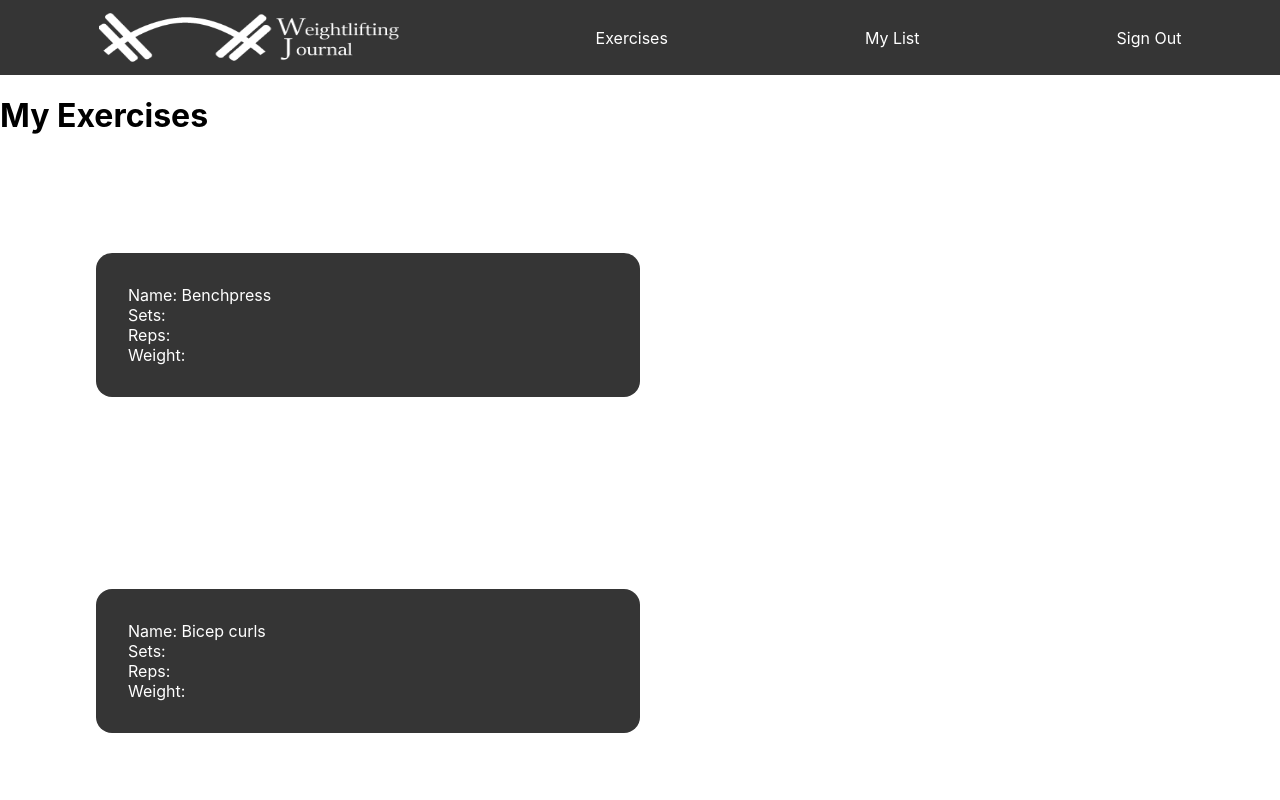
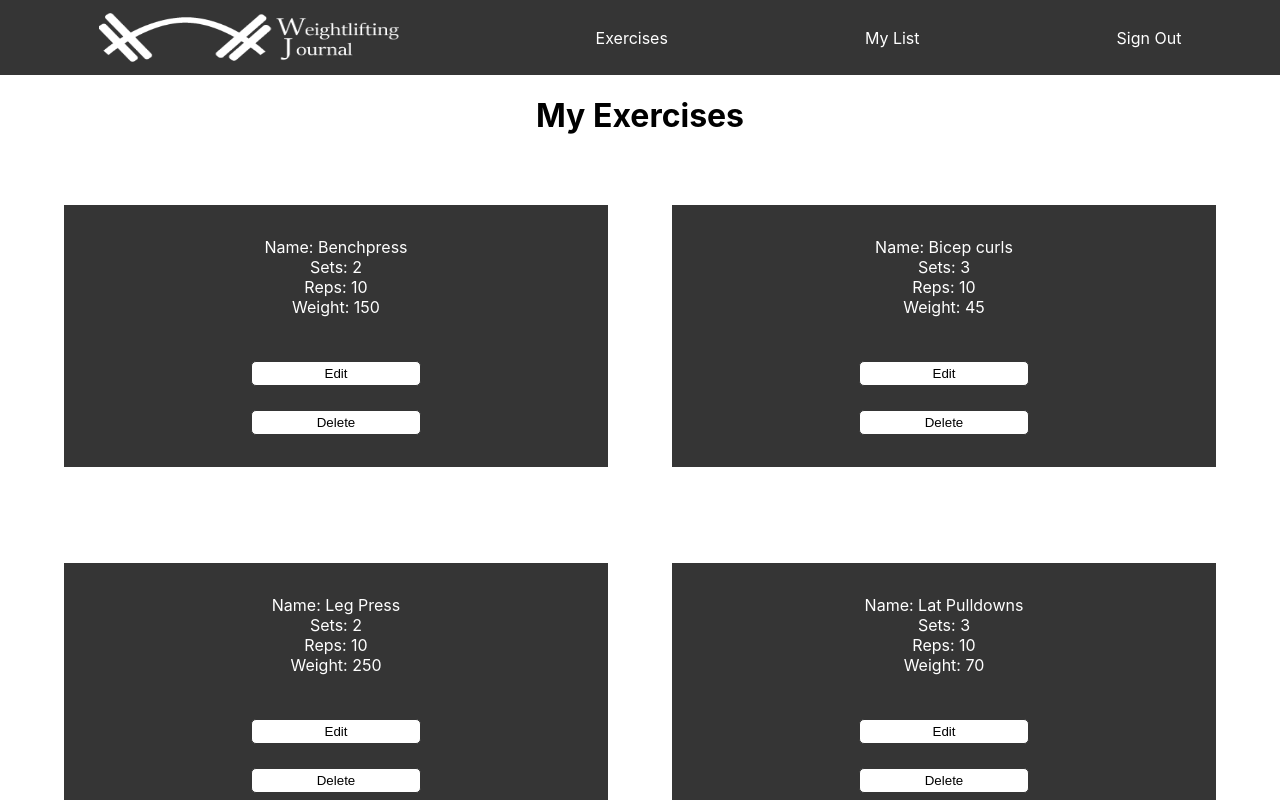
Before and after one commit to BW-FT-Weight-Lifting-Journal-12/front-end, a React (Create React App) app: page /myexercises in a window 1280 px wide. Shown: the top 800 px of the page. Built offline with nearby package versions, Linux system fonts and the light colour scheme.

Commit message:
Starting styled components

```diff
--- a/src/App.css
+++ b/src/App.css
@@ -1,6 +1,7 @@
 .App {
   margin: 0;
   padding: 0;
+  text-align: center;
 }
 
 .login-page {
@@ -83,16 +84,14 @@ button:hover {
 }
 
 .card-wrapper {
-  margin: 6rem;
+  margin: 3rem 2rem;
 }
 
 .card-body {
   background: #353535;
   width: 30em;
   color: #fff;
-
   padding: 2rem;
-  border-radius: 1rem;
 }
 
 .footer {
@@ -110,11 +109,12 @@ button:hover {
 
 .form-wrapper {
   margin: 4rem auto;
-  width: 60%;
+  width: 65%;
   color: #fff;
-  padding: 3rem;
+  padding: 6rem 3rem;
   text-align: center;
   background: #353535;
+  margin-bottom: 19.1rem;
 }
 
 .form-grp {
@@ -126,5 +126,15 @@ button:hover {
   width: 170px;
   background: #fff;
   color: #000;
-  margin-top: 3rem;
+  margin-top: 1.5rem;
 }
+
+.exercise-input {
+  border-radius: 5px;
+  padding-left: 10px;
+  margin-bottom: 2rem;
+}
+
+#exercise {
+  width: 180px;
+}
--- a/src/Components/Exercises.js
+++ b/src/Components/Exercises.js
@@ -6,30 +6,30 @@ const Exercises = () => {
   return (
     <div>
       <Navigation />
-      <h1>Add Exercise to My Workout</h1>
+      <h1>Add Exercises to My Workout</h1>
 
       <Form className="form-wrapper">
         <FormGroup className="form-grp">
           <Label for="exampleSelect">Exercise: </Label>
-          <Input type="select" name="select" id="exercise">
+          <Input className="exercise-input" type="select" name="exercise" id="exercise">
             <option>Select One</option>
-            <option>2</option>
-            <option>3</option>
-            <option>4</option>
-            <option>5</option>
+            <option>Bench Press</option>
+            <option>Lat Pulldowns</option>
+            <option>Curls</option>
+            <option>Leg Press</option>
           </Input>
         </FormGroup>
         <FormGroup className="form-grp">
           <Label for="exampleEmail">Weight: </Label>
-          <Input type="text" name="weight" id="weight" />
+          <Input className="exercise-input" type="text" name="weight" id="weight" />
         </FormGroup>
         <FormGroup className="form-grp">
           <Label for="sets">Sets: </Label>
-          <Input type="text" name="sets" id="sets" />
+          <Input className="exercise-input" type="text" name="sets" id="sets" />
         </FormGroup>
         <FormGroup className="form-grp">
           <Label for="reps">Reps: </Label>
-          <Input type="text" name="reps" id="reps" />
+          <Input className="exercise-input" type="text" name="reps" id="reps" />
         </FormGroup>
 
         <Button className="exercise-btn">Add Exercise</Button>
--- a/src/Components/MyExercises.js
+++ b/src/Components/MyExercises.js
@@ -1,14 +1,14 @@
 import React from "react";
 import Navigation from "./Navigation";
-import { Card, CardTitle, CardSubtitle, CardBody, CardDeck } from "reactstrap";
+import { Card, CardTitle, CardSubtitle, CardBody, CardDeck, Button } from "reactstrap";
 
 const MyExercises = () => {
 
   const workouts = [
-    { id: 1, name: "Benchpress", sets: "", reps: "", weight: "" },
-    { id: 2, name: "Bicep curls", sets: "", reps: "", weight: "" },
-    { id: 3, name: "Leg Press", sets: "", reps: "", weight: "" },
-    { id: 4, name: "Lat Pulldowns", sets: "", reps: "", weight: "" }
+    { id: 1, name: "Benchpress", sets: "2", reps: "10", weight: "150" },
+    { id: 2, name: "Bicep curls", sets: "3", reps: "10", weight: "45" },
+    { id: 3, name: "Leg Press", sets: "2", reps: "10", weight: "250" },
+    { id: 4, name: "Lat Pulldowns", sets: "3", reps: "10", weight: "70" }
   ];
 
   return (
@@ -23,7 +23,9 @@ const MyExercises = () => {
             <CardTitle>Name: {exercise.name}</CardTitle>
             <CardSubtitle>Sets: {exercise.sets}</CardSubtitle>
             <CardSubtitle>Reps: {exercise.reps}</CardSubtitle>
-            <CardSubtitle>Weight: {exercise.weight}</CardSubtitle>
+            <CardSubtitle>Weight: {exercise.weight}</CardSubtitle><br/>
+            <Button className="exercise-btn">Edit</Button><br/>
+            <Button className="exercise-btn">Delete</Button>
           </CardBody>
           </Card>
           </CardDeck>
```
